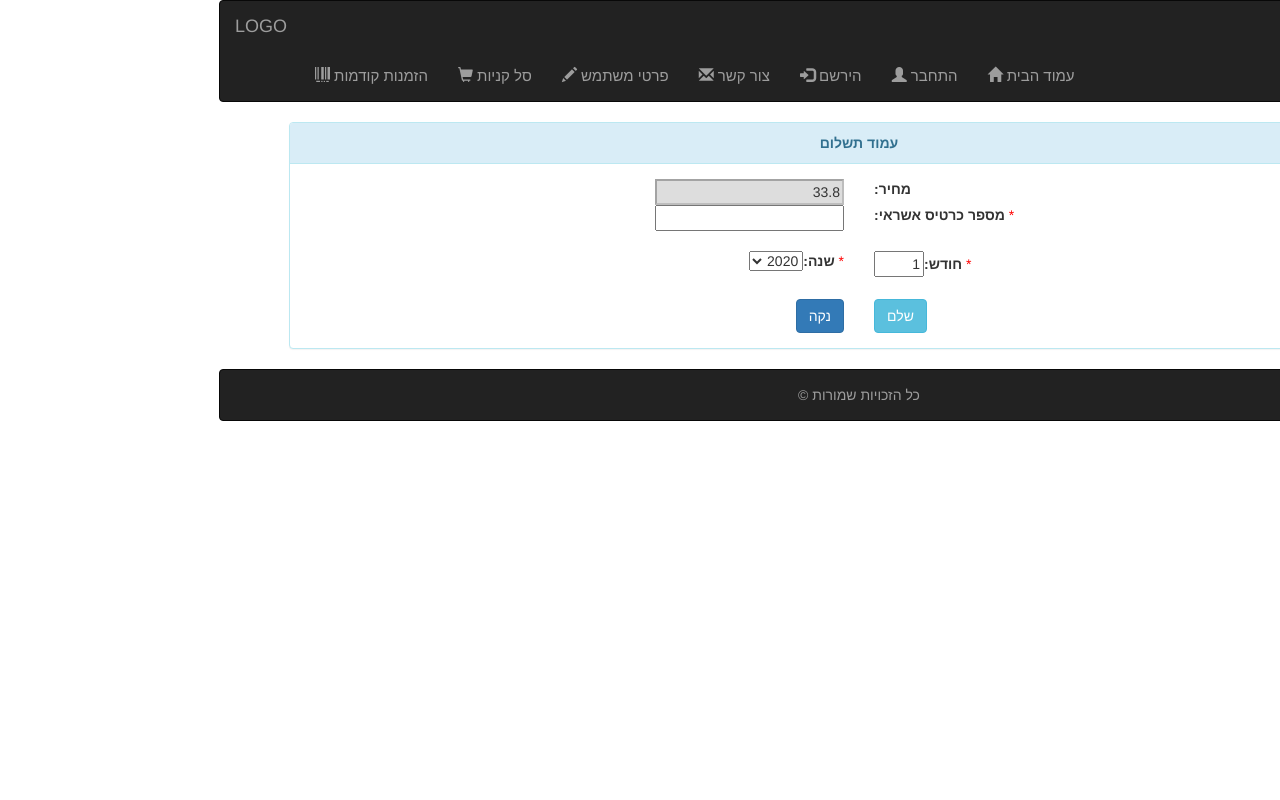
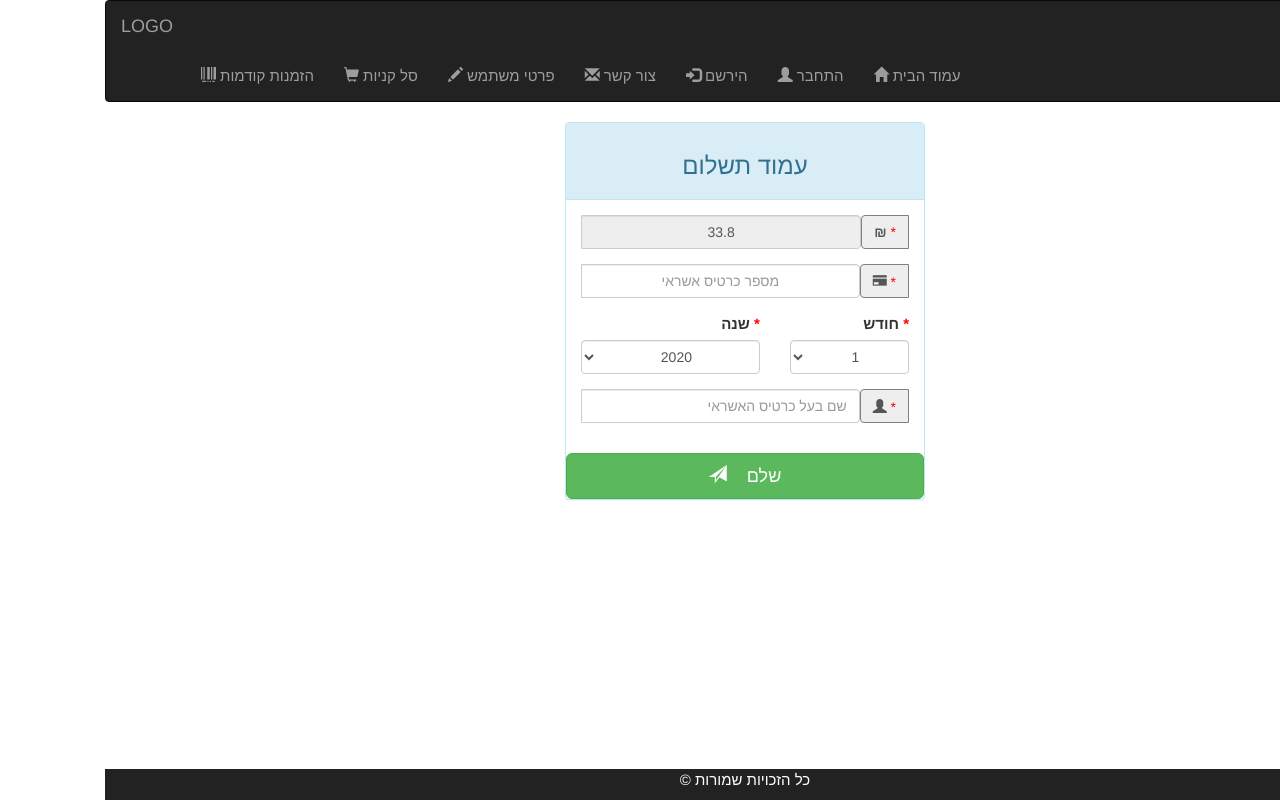
Before and after one commit to TzahiBHM/WebFinalProject, an Angular app in the folder angular project/Zolbo/: page /payment in a window 1280 px wide. Built offline with nearby package versions, Linux system fonts and the light colour scheme.

Commit message:
design payment page

```diff
--- a/angular project/Zolbo/src/app/footer/footer.component.css
+++ b/angular project/Zolbo/src/app/footer/footer.component.css
@@ -1,5 +1,7 @@
-.row{
-    background-color: #333;
-
+footer{
+    bottom: 0px;
+    position: absolute;
+    width: 100%;
+    background-color: #222222;
     color: white;
-    }
+}
--- a/angular project/Zolbo/src/app/footer/footer.component.html
+++ b/angular project/Zolbo/src/app/footer/footer.component.html
@@ -1,5 +1,5 @@
-<div class="navbar navbar-inverse">
-    <p class="navbar-text" style="float: none; text-align: center;">
-        <span>כל הזכויות שמורות &copy;</span>
-    </p>
-</div>
+<footer>
+        <p class="text-center">
+            <span>כל הזכויות שמורות &copy;</span>
+        </p>
+</footer>
--- a/angular project/Zolbo/src/app/pay-page/pay-page.component.css
+++ b/angular project/Zolbo/src/app/pay-page/pay-page.component.css
@@ -1,12 +1,18 @@
-input:disabled {
-    background: #dddddd;
+
+.input-group>span:before{
+    content: "* ";
+    color:  red;
   }
 
-.formLabelTitle::before{
+label:before{
     content: "* ";
     color:  red;
-}
+  }
 
-.panel{
-    text-align: center;
-}
+  .input-group>span{
+    border: 1px solid gray;
+  }
+
+  .panel-footer{
+    background-color :white;
+  }
--- a/angular project/Zolbo/src/app/pay-page/pay-page.component.html
+++ b/angular project/Zolbo/src/app/pay-page/pay-page.component.html
@@ -1,67 +1,101 @@
-<head>
-    <!-- Latest compiled and minified CSS -->
-    <link rel="stylesheet" href="https://maxcdn.bootstrapcdn.com/bootstrap/3.4.1/css/bootstrap.min.css">
-
-    <!-- jQuery library -->
-    <script src="https://ajax.googleapis.com/ajax/libs/jquery/3.5.1/jquery.min.js"></script>
-
-    <!-- Latest compiled JavaScript -->
-    <script src="https://maxcdn.bootstrapcdn.com/bootstrap/3.4.1/js/bootstrap.min.js"></script>
-</head>
-
-<div class="container" style="direction: rtl;">
 
 
-
+    <div class="container">
+        <div class="row">
+            <div class="col-xs-12 col-md-4 col-md-offset-4">
                 <div class="panel panel-info">
-        <div class="panel-heading" style="text-align: center;"><b>עמוד תשלום</b></div>
+                    <div class="panel-heading">
+                        <div class="row">
+                            <h3 class="text-center">עמוד תשלום</h3>
+                        </div>
+                    </div>
                     <div class="panel-body">
-
-            <form action="/recipt">
+                        <form role="form">
 
                             <div class="row">
-                    <div class="col-sm-6" id="idPrice" style=" text-align: right; ">
-                        <input type="text" value="{{price}}" disabled />
+                                <div class="col-xs-12">
+                                    <div class="form-group">
+                                        <div class="input-group">
+                                            <span class="input-group-addon">
+                                                <b>&#8362;</b>
+                                            </span>
+                                            <input class="form-control text-center" type="text" value="{{price}}"
+                                                disabled />
                                         </div>
-                    <div class="col-sm-6" style="text-align: left;">
-                        <label for="price">מחיר:</label>
+                                    </div>
                                 </div>
                             </div>
 
                             <div class="row">
-                    <div class="col-sm-6" style=" text-align: right; ">
-                        <input #inCard type="text" pattern="[0-9]{16}"
-                        oninvalid="this.setCustomValidity('נדרש 16 ספרות')" required />
+                                <div class="col-xs-12">
+                                    <div class="form-group">
+                                        <div class="input-group">
+                                            <span class="input-group-addon">
+                                                <i class="glyphicon glyphicon-credit-card"></i>
+                                            </span>
+                                            <input #inCard class="form-control text-center" type="text"
+                                                oninvalid="this.setCustomValidity('נדרש 16 ספרות')" name="creditCard"
+                                                pattern="[0-9]{16}" placeholder="מספר כרטיס אשראי" required />
                                         </div>
-                    <div class="col-sm-6 formLabelTitle " style="text-align: left;">
-                        <label for="card">מספר כרטיס אשראי:</label>
+                                    </div>
+                                </div>
+                            </div>
+                            <div class="row">
+                                <div class="col-xs-7 col-md-7">
+                                    <div class="form-group">
+                                        <label>שנה</label>
+                                        <select class="form-control text-center">
+                                            <option *ngFor="let y of years">{{y}}</option>
+                                        </select>
+                                    </div>
+                                </div>
+                                <div class="col-xs-5 col-md-5">
+                                    <div class="form-group">
+                                        <label>חודש</label>
+                                        <!-- <input #inMonth type="number" min="0" max="12" value="1" style="width: 50px;" /> -->
+                                        <br />
+                                        <select class="form-control text-center">
+                                            <option value="">1</option>
+                                            <option value="">2</option>
+                                            <option value="">3</option>
+                                            <option value="">4</option>
+                                            <option value="">5</option>
+                                            <option value="">6</option>
+                                            <option value="">7</option>
+                                            <option value="">8</option>
+                                            <option value="">9</option>
+                                            <option value="">10</option>
+                                            <option value="">11</option>
+                                            <option value="">12</option>
+                                        </select>
+                                    </div>
                                 </div>
                             </div>
 
-                <br />
                             <div class="row">
-                    <div class="col-sm-6 formLabelTitle" style=" text-align: right; ">
-                        <label for="year">שנה:</label>
-                        <select>
-                            <option *ngFor="let y of years">{{y}}</option>
-                        </select>
-                    </div>
-                    <div class="col-sm-6 formLabelTitle" style="text-align: left;">
-                        <label for="month">חודש:</label>
-                        <input #inMonth type="number" min="0" max="12" value="1" style="width: 50px;" />
+                                <div class="col-xs-12">
+                                    <div class="form-group">
+                                        <div class="input-group">
+                                            <span class="input-group-addon">
+                                                <i class="glyphicon glyphicon-user"></i>
+                                            </span>
+                                            <input type="text" class="form-control" placeholder="שם בעל כרטיס האשראי" />
                                         </div>
                                     </div>
-                <br />
+                                </div>
+                            </div>
+                        </form>
+                    </div>
                     <div class="row">
-                    <div class="col-sm-6" style="text-align:right;">
-                        <button (click)="inCard.value='';inMonth.value=1; " class="btn btn-primary">נקה</button>
-                    </div>
-                    <div class="col-sm-6" style="text-align:left">
-                        <button class="btn btn-info" type="submit">שלם</button>
+                        <div class="col-xs-12">
+                            <button class="btn btn-success btn-lg btn-block">
+                                <span>שלם</span> &nbsp;&nbsp;
+                                <i class="glyphicon glyphicon-send"></i>
+                            </button>
                         </div>
                     </div>
 
-
-            </form>
                 </div>
             </div>
+        </div>
+    </div>
--- a/angular project/Zolbo/src/app/search/search.component.html
+++ b/angular project/Zolbo/src/app/search/search.component.html
@@ -1,6 +1,3 @@
-<head>
-</head>
-
 <div class="row">
     <div class="col-md-7 col-center-block">
         <div class="panel panel-info">
--- a/angular project/Zolbo/src/app/user-info/user-info.component.html
+++ b/angular project/Zolbo/src/app/user-info/user-info.component.html
@@ -30,7 +30,10 @@
                         </div>
                         <br />
                         <div *ngIf="!display">
-                            <button type="submit" class="btn btn-primary">שמור שינויים</button>
+                            <button type="submit" class="btn btn-primary">
+                                <b>שמור שינויים</b>&nbsp;&nbsp;
+                                <i class="glyphicon glyphicon-floppy-disk"></i>
+                             </button>&nbsp;&nbsp;
                         </div>
                     </form>
                 </div>
--- a/angular project/Zolbo/src/styles.css
+++ b/angular project/Zolbo/src/styles.css
@@ -1,3 +1,7 @@
+html{
+    min-height: 100%;
+    position: relative;
+}
 body{
     direction: rtl;
     font-size: 15px;
```
Also changed, not shown: angular project/Zolbo/src/app/cart-shopping/cart-shopping.component.html (+13 -3 lines), angular project/Zolbo/src/app/contact/contact.component.html (+11 -5 lines), angular project/Zolbo/src/app/sign-in/sign-in.component.html (+12 -3 lines), angular project/Zolbo/src/app/sign-up/sign-up.component.html (+10 -3 lines), angular project/Zolbo/src/app/sign-in/sign-in.component.css (line endings or trailing spaces). Lines whose indentation alone changed are shown as unchanged.
